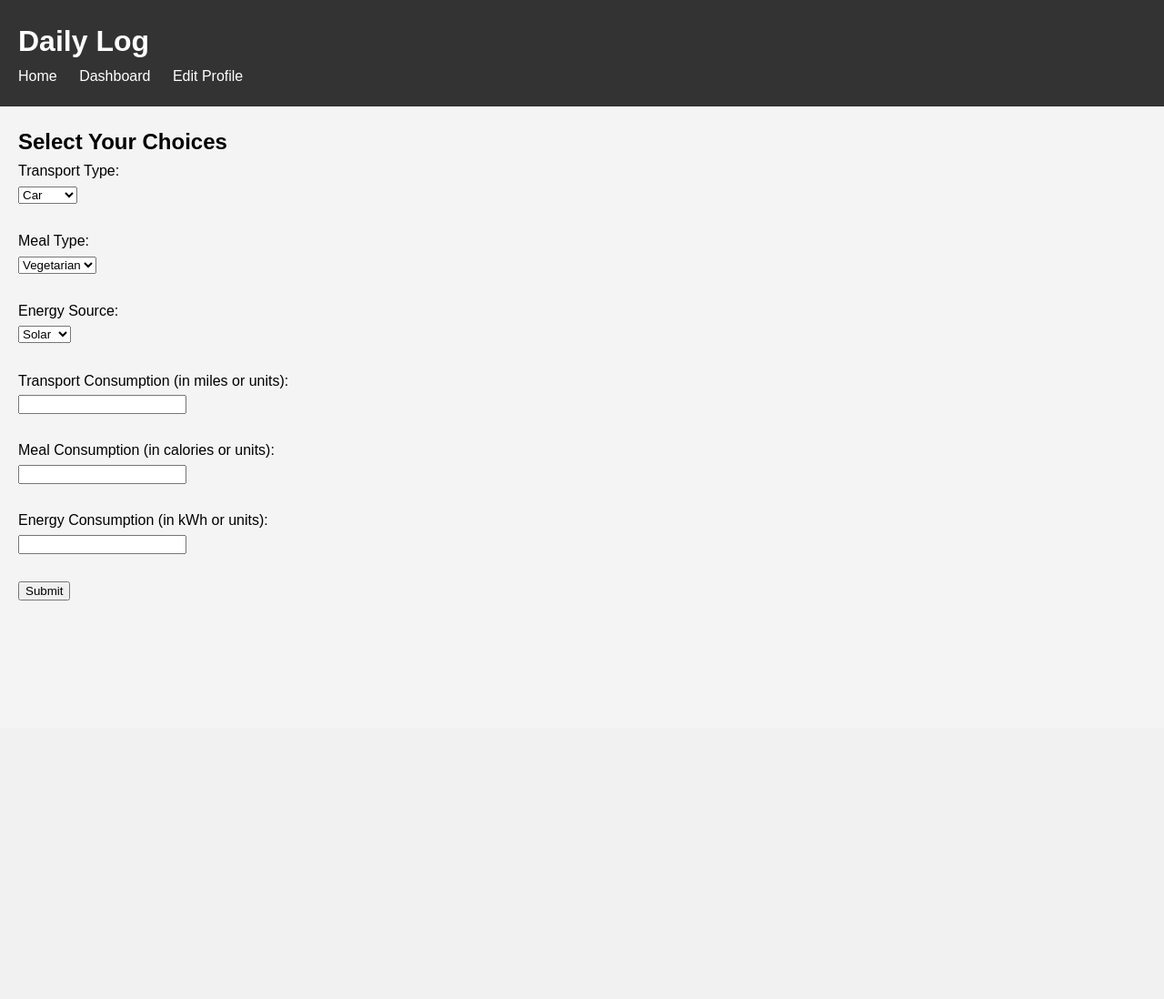
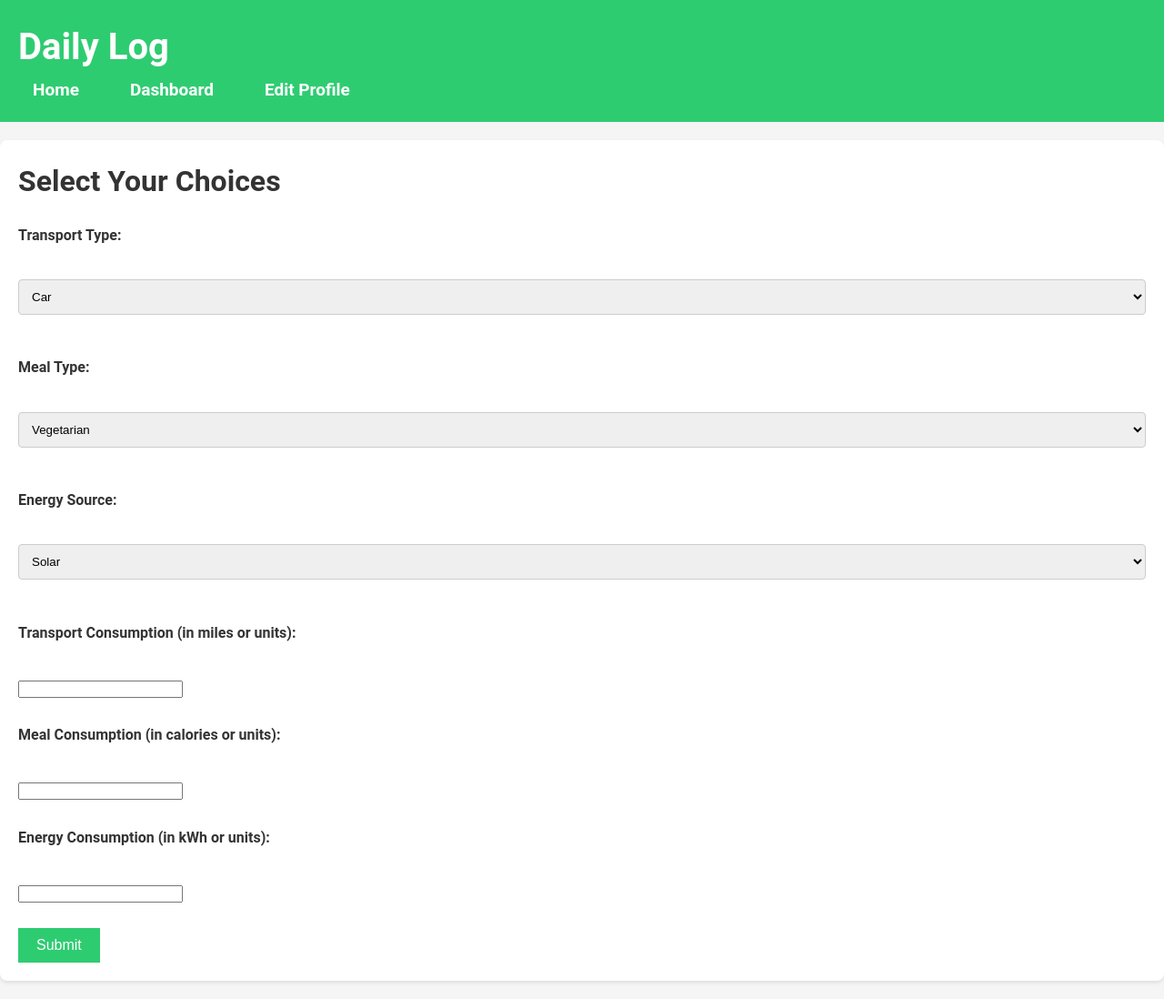
Before and after one commit to joeaa223/WebProB2200633, a PHP site: page /dailylog.php in a window 1280 px wide. Shown: the whole page at 91% size. Before the commit the page ends 660 px from the top, so only its background shows below. Run offline with PHP 8.4, Linux system fonts and the light colour scheme; the visitor is signed in with stand-in values (Sample User, id 1).

Commit message:
Update styles.css

```diff
--- a/styles.css
+++ b/styles.css
@@ -1,3 +1,9 @@
+* {
+    box-sizing: border-box;
+    margin: 0;
+    padding: 0;
+}
+
 /* Reset default browser styles */
 body, h1, h2, p, ul, li {
     margin: 0;
@@ -6,19 +12,42 @@ body, h1, h2, p, ul, li {
 
 /* Basic styles */
 body {
-    font-family: Arial, sans-serif;
+    font-family: 'Roboto', sans-serif;
+    background-color: #f5f5f5; /* Light grey background */
+    color: #333; /* Dark grey text color */
     line-height: 1.6;
-    background-color: #f4f4f4;
 }
 
 header {
-    background-color: #333;
-    color: #fff;
+    background-color: #2ecc71; /* Green header background */
+    color: #fff; /* White text color */
     padding: 20px;
 }
 
 header h1 {
-    margin: 0;
+    font-size: 2.5rem;
+}
+.nav{
+    display: flex;
+    margin-right: 16px;
+}
+
+nav a {
+    text-decoration: none; /* 移除链接的下划线 */
+    color: #f2f2f2;
+    font-weight: 600;
+    font-size: 19px;
+    transition: 300ms;
+    padding: 8px 16px;
+    border-radius: 99px;
+}
+
+.nav a:hover{
+    background-color: rgba(181, 181, 181, 0.573);
+}
+
+.nav .logo{
+    display: none;
 }
 
 nav ul {
@@ -31,19 +60,32 @@ nav ul li {
 }
 
 nav ul li a {
-    color: #fff;
+    color: #fff; /* White link color */
     text-decoration: none;
+}
+
+li a:hover {
+    background-color: #111;
 }
 
 section {
     padding: 20px;
+    margin: 20px 0;
+    background-color: #fff; /* White section background */
+    border-radius: 8px;
+    box-shadow: 0 2px 4px rgba(0, 0, 0, 0.1); /* Soft shadow effect */
+}
+
+section h2 {
+    font-size: 2rem;
+    margin-bottom: 20px;
 }
 
 footer {
-    background-color: #333;
-    color: #fff;
+    background-color: #34495e; /* Dark blue footer background */
+    color: #fff; /* White text color */
     text-align: center;
-    padding: 10px;
+    padding: 20px;
     position: fixed;
     bottom: 0;
     width: 100%;
@@ -63,3 +105,32 @@ footer {
     color: red;
     font-weight: bold;
 }
+
+form label {
+    display: block;
+    margin-bottom: 10px;
+    font-weight: bold;
+}
+
+form input[type="text"],
+form input[type="email"],
+form select {
+    width: 100%;
+    padding: 10px;
+    margin-bottom: 20px;
+    border: 1px solid #ccc;
+    border-radius: 4px;
+}
+
+form input[type="submit"] {
+    background-color: #2ecc71; /* Green submit button background */
+    color: #fff; /* White text color */
+    border: none;
+    padding: 10px 20px;
+    font-size: 1rem;
+    cursor: pointer;
+}
+
+form input[type="submit"]:hover {
+    background-color: #27ae60; /* Darker green on hover */
+}
```
